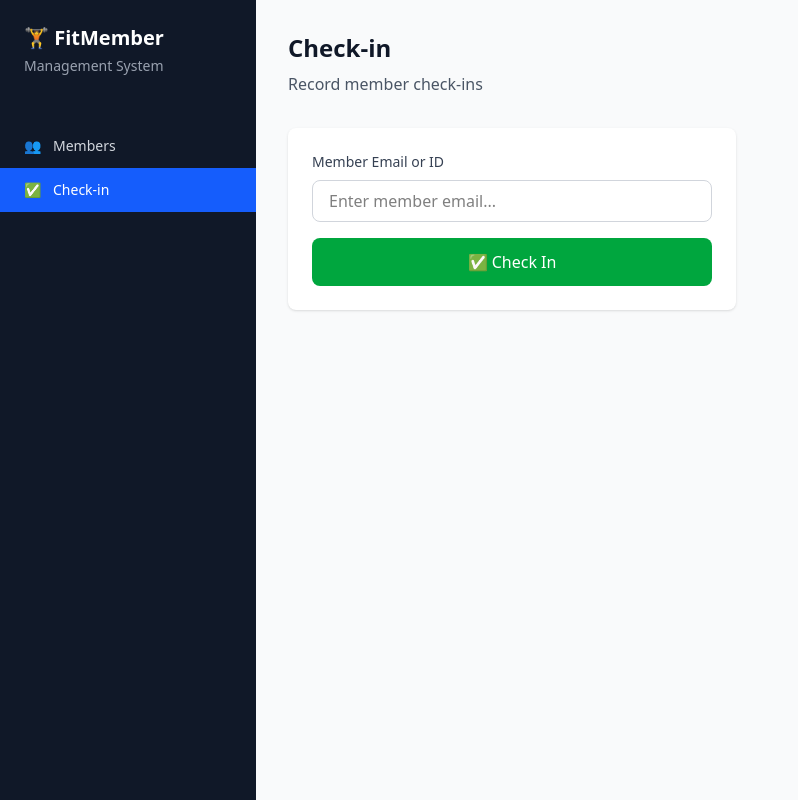
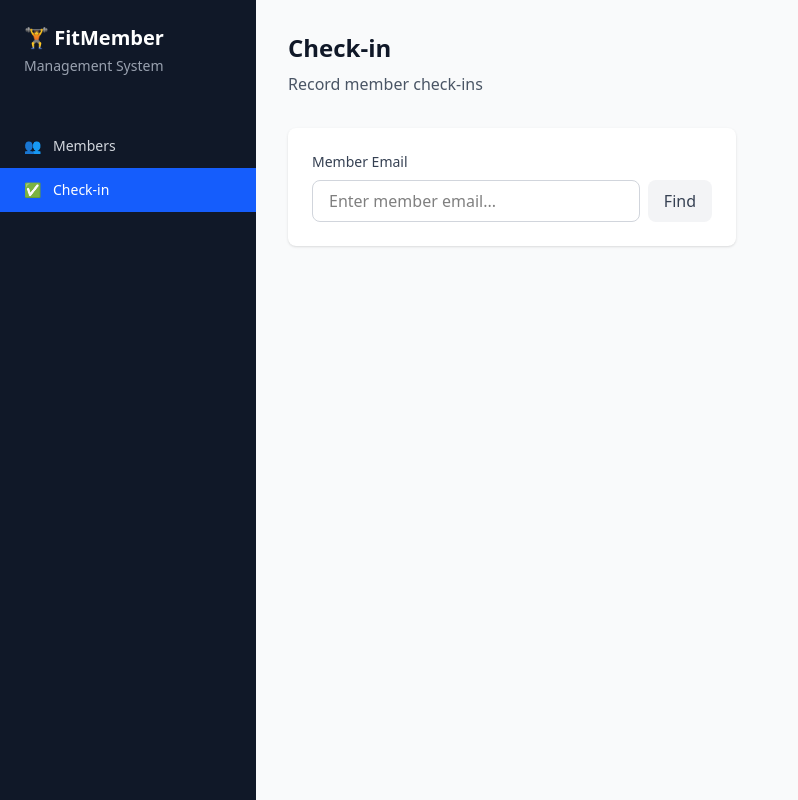
Before and after one commit to amanganello/membership-management-app, a React app in the folder frontend/: page /checkin in a window 1280 px wide. Shown: the whole page, without its empty margins (0-798 px from the left). Built offline with nearby package versions, Linux system fonts and the light colour scheme; no server answers; the HTML template or start-up script is replaced by a standard one.

Commit message:
frontend: add Check-in page and query key factory for type-safe React Query

```diff
--- /dev/null
+++ b/frontend/src/hooks/useCheckins.ts
@@ -0,0 +1,16 @@
+import { useMutation, useQueryClient } from '@tanstack/react-query';
+import { api } from '../services/api';
+import { queryKeys } from '../lib/queryKeys';
+import type { CreateCheckinDto } from '@memberapp/shared';
+
+export function useCreateCheckin() {
+    const queryClient = useQueryClient();
+
+    return useMutation({
+        mutationFn: (data: CreateCheckinDto) => api.checkins.create(data),
+        onSuccess: (_, variables) => {
+            // Invalidate member summary to show updated check-in stats
+            queryClient.invalidateQueries({ queryKey: queryKeys.members.detail(variables.memberId) });
+        },
+    });
+}
--- a/frontend/src/hooks/useMemberSummary.ts
+++ b/frontend/src/hooks/useMemberSummary.ts
@@ -1,9 +1,10 @@
 import { useQuery } from '@tanstack/react-query';
 import { api } from '../services/api';
+import { queryKeys } from '../lib/queryKeys';
 
 export function useMemberSummary(id: string | null) {
     return useQuery({
-        queryKey: ['member', id],
+        queryKey: queryKeys.members.detail(id!),
         queryFn: () => api.members.getSummary(id!),
         enabled: !!id,
     });
--- a/frontend/src/hooks/useMembers.ts
+++ b/frontend/src/hooks/useMembers.ts
@@ -1,10 +1,11 @@
 import { useQuery, useMutation, useQueryClient } from '@tanstack/react-query';
 import { api } from '../services/api';
+import { queryKeys } from '../lib/queryKeys';
 import type { CreateMemberDto } from '@memberapp/shared';
 
 export function useMembers(search?: string) {
     return useQuery({
-        queryKey: ['members', search],
+        queryKey: queryKeys.members.list(search),
         queryFn: () => api.members.list(),
         // Filter client-side for now (backend supports ?q= param)
         select: (members) => {
@@ -25,7 +26,7 @@ export function useCreateMember() {
     return useMutation({
         mutationFn: (data: CreateMemberDto) => api.members.create(data),
         onSuccess: () => {
-            queryClient.invalidateQueries({ queryKey: ['members'] });
+            queryClient.invalidateQueries({ queryKey: queryKeys.members.all });
         },
     });
 }
--- a/frontend/src/hooks/useMemberships.ts
+++ b/frontend/src/hooks/useMemberships.ts
@@ -1,5 +1,6 @@
 import { useMutation, useQueryClient } from '@tanstack/react-query';
 import { api } from '../services/api';
+import { queryKeys } from '../lib/queryKeys';
 import type { AssignMembershipDto, CancelMembershipDto } from '@memberapp/shared';
 
 export function useAssignMembership() {
@@ -8,8 +9,8 @@ export function useAssignMembership() {
     return useMutation({
         mutationFn: (data: AssignMembershipDto) => api.memberships.assign(data),
         onSuccess: (_, variables) => {
-            queryClient.invalidateQueries({ queryKey: ['member', variables.memberId] });
-            queryClient.invalidateQueries({ queryKey: ['members'] });
+            queryClient.invalidateQueries({ queryKey: queryKeys.members.detail(variables.memberId) });
+            queryClient.invalidateQueries({ queryKey: queryKeys.members.all });
         },
     });
 }
@@ -22,7 +23,7 @@ export function useCancelMembership() {
             api.memberships.cancel(id, data),
         onSuccess: () => {
             queryClient.invalidateQueries({ queryKey: ['member'] });
-            queryClient.invalidateQueries({ queryKey: ['members'] });
+            queryClient.invalidateQueries({ queryKey: queryKeys.members.all });
         },
     });
 }
--- a/frontend/src/hooks/usePlans.ts
+++ b/frontend/src/hooks/usePlans.ts
@@ -1,9 +1,10 @@
 import { useQuery } from '@tanstack/react-query';
 import { api } from '../services/api';
+import { queryKeys } from '../lib/queryKeys';
 
 export function usePlans() {
     return useQuery({
-        queryKey: ['plans'],
+        queryKey: queryKeys.plans.all,
         queryFn: () => api.plans.list(),
         staleTime: 1000 * 60 * 10, // Plans don't change often, cache for 10 min
     });
--- /dev/null
+++ b/frontend/src/lib/queryKeys.ts
@@ -0,0 +1,24 @@
+/**
+ * Query Key Factory
+ * Centralized query keys for React Query to avoid magic strings
+ * and enable type-safe invalidation.
+ */
+
+export const queryKeys = {
+    // Members
+    members: {
+        all: ['members'] as const,
+        list: (search?: string) => [...queryKeys.members.all, { search }] as const,
+        detail: (id: string) => ['member', id] as const,
+    },
+
+    // Plans
+    plans: {
+        all: ['plans'] as const,
+    },
+
+    // Memberships (for future use)
+    memberships: {
+        all: ['memberships'] as const,
+    },
+} as const;
--- a/frontend/src/pages/CheckinPage.tsx
+++ b/frontend/src/pages/CheckinPage.tsx
@@ -1,4 +1,46 @@
+import { useState } from 'react';
+import { useMembers } from '../hooks/useMembers';
+import { useCreateCheckin } from '../hooks/useCheckins';
+import type { Member } from '@memberapp/shared';
+
 export function CheckinPage() {
+    const [searchEmail, setSearchEmail] = useState('');
+    const [selectedMember, setSelectedMember] = useState<Member | null>(null);
+    const [message, setMessage] = useState<{ type: 'success' | 'error'; text: string } | null>(null);
+
+    const { data: members = [] } = useMembers();
+    const createCheckin = useCreateCheckin();
+
+    // Find member by email (case-insensitive)
+    const handleSearch = () => {
+        setMessage(null);
+        const found = members.find(
+            (m) => m.email.toLowerCase() === searchEmail.toLowerCase().trim()
+        );
+        if (found) {
+            setSelectedMember(found);
+        } else {
+            setSelectedMember(null);
+            setMessage({ type: 'error', text: 'Member not found with that email' });
+        }
+    };
+
+    const handleCheckin = async () => {
+        if (!selectedMember) return;
+
+        try {
+            await createCheckin.mutateAsync({ memberId: selectedMember.id });
+            setMessage({ type: 'success', text: `✅ ${selectedMember.name} checked in successfully!` });
+            setSearchEmail('');
+            setSelectedMember(null);
+        } catch (err) {
+            setMessage({
+                type: 'error',
+                text: err instanceof Error ? err.message : 'Failed to check in. Member may not have an active membership.',
+            });
+        }
+    };
+
     return (
         <div>
             <h1 className="text-2xl font-bold text-gray-900">Check-in</h1>
@@ -7,16 +49,51 @@ export function CheckinPage() {
             <div className="mt-8 max-w-md">
                 <div className="bg-white rounded-lg shadow p-6">
                     <label className="block text-sm font-medium text-gray-700">
-                        Member Email or ID
+                        Member Email
                     </label>
-                    <input
-                        type="text"
-                        placeholder="Enter member email..."
-                        className="mt-2 w-full px-4 py-2 border border-gray-300 rounded-lg focus:ring-2 focus:ring-blue-500 focus:border-blue-500"
-                    />
-                    <button className="mt-4 w-full bg-green-600 text-white px-4 py-3 rounded-lg hover:bg-green-700 transition-colors font-medium">
-                        ✅ Check In
-                    </button>
+                    <div className="mt-2 flex gap-2">
+                        <input
+                            type="email"
+                            value={searchEmail}
+                            onChange={(e) => setSearchEmail(e.target.value)}
+                            onKeyDown={(e) => e.key === 'Enter' && handleSearch()}
+                            placeholder="Enter member email..."
+                            className="flex-1 px-4 py-2 border border-gray-300 rounded-lg focus:ring-2 focus:ring-blue-500 focus:border-blue-500"
+                        />
+                        <button
+                            onClick={handleSearch}
+                            className="px-4 py-2 bg-gray-100 text-gray-700 rounded-lg hover:bg-gray-200 transition-colors"
+                        >
+                            Find
+                        </button>
+                    </div>
+
+                    {/* Selected Member */}
+                    {selectedMember && (
+                        <div className="mt-4 p-4 bg-blue-50 rounded-lg">
+                            <p className="font-medium text-gray-900">{selectedMember.name}</p>
+                            <p className="text-sm text-gray-600">{selectedMember.email}</p>
+                            <button
+                                onClick={handleCheckin}
+                                disabled={createCheckin.isPending}
+                                className="mt-4 w-full bg-green-600 text-white px-4 py-3 rounded-lg hover:bg-green-700 transition-colors font-medium disabled:opacity-50"
+                            >
+                                {createCheckin.isPending ? 'Checking in...' : '✅ Check In'}
+                            </button>
+                        </div>
+                    )}
+
+                    {/* Message */}
+                    {message && (
+                        <div
+                            className={`mt-4 p-4 rounded-lg ${message.type === 'success'
+                                    ? 'bg-green-50 text-green-800'
+                                    : 'bg-red-50 text-red-800'
+                                }`}
+                        >
+                            {message.text}
+                        </div>
+                    )}
                 </div>
             </div>
         </div>
```
